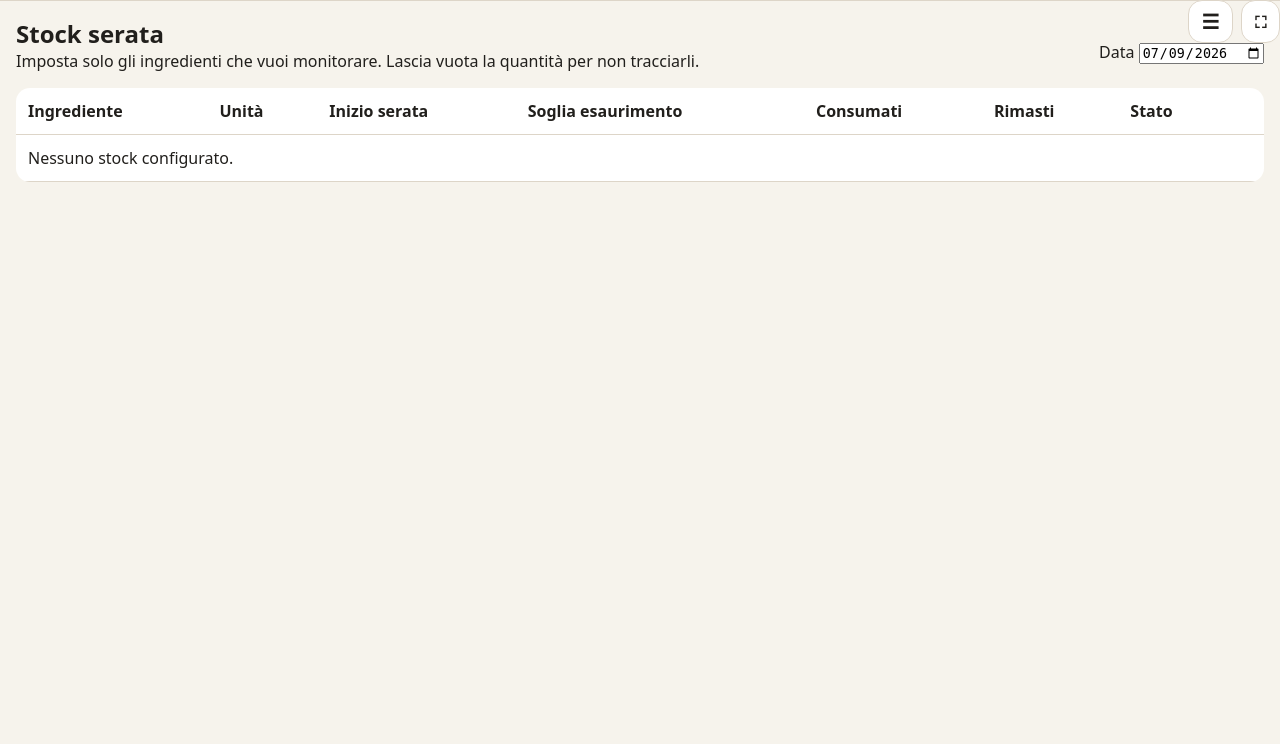
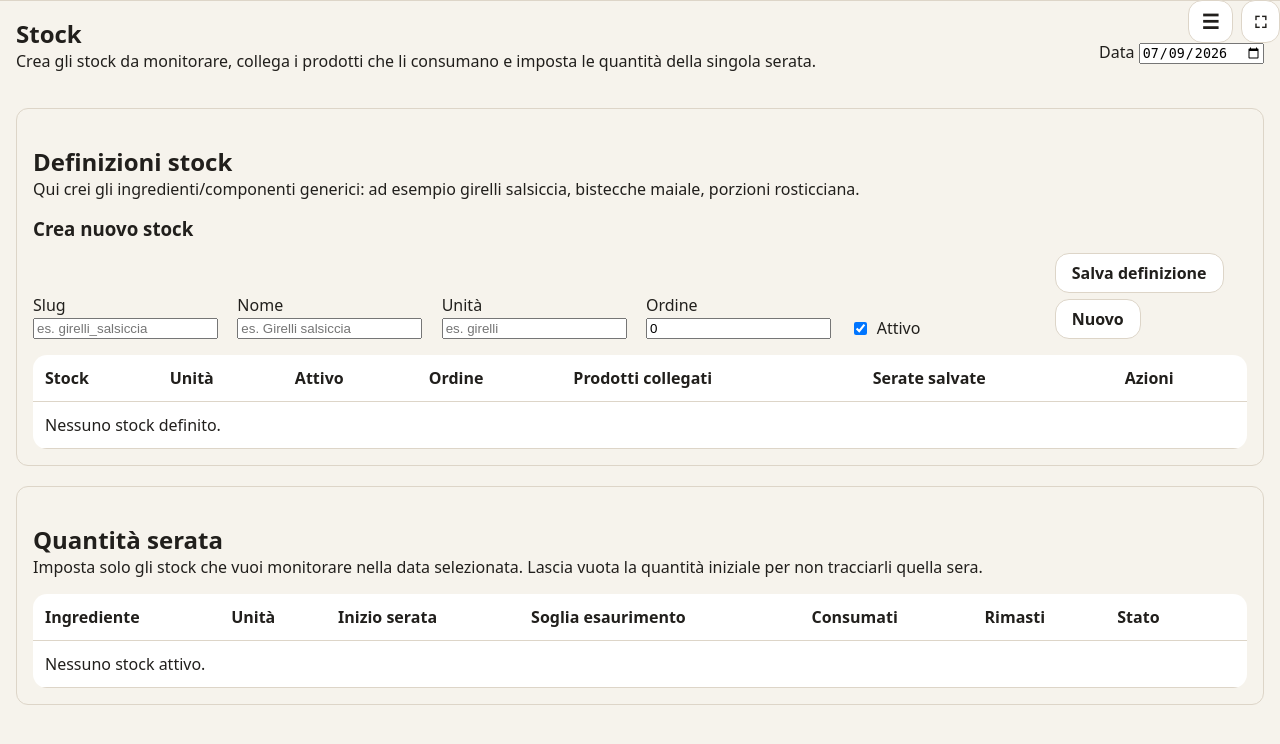
Before and after one commit to mugnozzo/msg3, a FastAPI app: page /settings/stock in a window 1280 px wide. Shown: the top 744 px of the page. Run offline with FastAPI, Linux system fonts and the light colour scheme; data comes from the database, SQL or seed files in the repository; data that the repository does not hold is empty.

Commit message:
Settings: added stock CRUD

```diff
--- a/app/static/css/settings.css
+++ b/app/static/css/settings.css
@@ -132,3 +132,44 @@ button.danger {
 .stock-status-low { background: #fff1c2; color: #7a5200; }
 .stock-status-insufficient { background: #f8dddd; color: #8c1d1d; }
 .stock-status-untracked { background: #e8e8e8; color: var(--muted); }
+
+.settings-panel {
+  margin-top: 1.25rem;
+  padding: 1rem;
+  border: 1px solid var(--border);
+  border-radius: 0.75rem;
+  background: var(--surface);
+}
+
+.stock-item-form {
+  display: grid;
+  grid-template-columns: repeat(auto-fit, minmax(180px, 1fr));
+  gap: 0.75rem;
+  align-items: end;
+  margin: 1rem 0;
+}
+
+.stock-item-form h3 {
+  grid-column: 1 / -1;
+  margin: 0;
+}
+
+.checkbox-label {
+  display: flex;
+  gap: 0.4rem;
+  align-items: center;
+}
+
+.form-actions,
+.actions-cell {
+  display: flex;
+  gap: 0.4rem;
+  flex-wrap: wrap;
+}
+
+#stock-usages-table input,
+#stock-table input,
+#stock-items-table input,
+.stock-item-form input {
+  max-width: 100%;
+}
--- a/app/static/js/settings-stock.js
+++ b/app/static/js/settings-stock.js
@@ -1,6 +1,23 @@
 const stockDateInput = document.querySelector('#stock-date');
 const stockStatus = document.querySelector('#stock-status');
+const stockForm = document.querySelector('#stock-item-form');
+const stockFormTitle = document.querySelector('#stock-form-title');
+const stockIdInput = document.querySelector('#stock-item-id');
+const stockSlugInput = document.querySelector('#stock-slug');
+const stockNameInput = document.querySelector('#stock-name');
+const stockUnitInput = document.querySelector('#stock-unit-name');
+const stockSortInput = document.querySelector('#stock-sort-order');
+const stockEnabledInput = document.querySelector('#stock-enabled');
+const resetStockFormButton = document.querySelector('#reset-stock-form');
+const usageSection = document.querySelector('#stock-usage-section');
+const usageTitle = document.querySelector('#stock-usage-title');
+const usageRows = document.querySelector('#stock-usage-rows');
+const saveUsagesButton = document.querySelector('#save-stock-usages');
+
 let stockItems = [];
+let allStockItems = [];
+let products = [];
+let selectedStockItemId = null;
 
 function escapeHtml(value) {
   return String(value || '')
@@ -23,11 +40,28 @@ function inputValue(item, field) {
   return value === null || value === undefined ? '' : String(value).replace('.', ',');
 }
 
+function setStatus(message) {
+  stockStatus.textContent = message || '';
+}
+
+async function fetchJson(url, options = {}) {
+  const response = await fetch(url, options);
+  if (!response.ok) throw new Error(await response.text());
+  return response.status === 204 ? null : response.json();
+}
+
+async function loadProducts() {
+  products = await fetchJson('/api/products/admin');
+}
+
+async function loadStockItems() {
+  allStockItems = await fetchJson('/api/stock/items?include_disabled=true');
+  renderStockDefinitions();
+}
+
 async function loadStock() {
   const dateParam = stockDateInput.value ? `?business_date=${encodeURIComponent(stockDateInput.value)}` : '';
-  const response = await fetch(`/api/stock/status${dateParam}`);
-  if (!response.ok) throw new Error(await response.text());
-  const data = await response.json();
+  const data = await fetchJson(`/api/stock/status${dateParam}`);
   stockDateInput.value = data.business_date;
   stockItems = data.items;
   renderStock();
@@ -46,7 +80,86 @@ function renderStock() {
       <td><span class="stock-status stock-status-${escapeHtml(item.status)}">${statusLabel(item.status)}</span></td>
       <td><button type="button" data-save-stock="${item.id}">Salva</button></td>
     </tr>
-  `).join('') || '<tr><td colspan="8">Nessuno stock configurato.</td></tr>';
+  `).join('') || '<tr><td colspan="8">Nessuno stock attivo.</td></tr>';
+}
+
+function renderStockDefinitions() {
+  const tbody = document.querySelector('#stock-items-table tbody');
+  tbody.innerHTML = allStockItems.map(item => `
+    <tr data-definition-id="${item.id}">
+      <td><strong>${escapeHtml(item.name)}</strong><br><small>${escapeHtml(item.slug)}</small></td>
+      <td>${escapeHtml(item.unit_name)}</td>
+      <td>${Number(item.enabled) ? 'Sì' : 'No'}</td>
+      <td>${escapeHtml(item.sort_order)}</td>
+      <td>${escapeHtml(item.usage_count || 0)}</td>
+      <td>${escapeHtml(item.configured_days || 0)}</td>
+      <td class="actions-cell">
+        <button type="button" data-edit-stock-item="${item.id}">Modifica</button>
+        <button type="button" data-edit-usages="${item.id}">Consumi</button>
+        <button type="button" data-toggle-stock-item="${item.id}" data-enabled="${Number(item.enabled) ? '0' : '1'}">${Number(item.enabled) ? 'Disattiva' : 'Attiva'}</button>
+        <button type="button" data-delete-stock-item="${item.id}">Elimina</button>
+      </td>
+    </tr>
+  `).join('') || '<tr><td colspan="7">Nessuno stock definito.</td></tr>';
+}
+
+function resetStockForm() {
+  stockFormTitle.textContent = 'Crea nuovo stock';
+  stockIdInput.value = '';
+  stockSlugInput.value = '';
+  stockNameInput.value = '';
+  stockUnitInput.value = '';
+  stockSortInput.value = '0';
+  stockEnabledInput.checked = true;
+}
+
+function editStockItem(stockItemId) {
+  const item = allStockItems.find(current => Number(current.id) === Number(stockItemId));
+  if (!item) return;
+  stockFormTitle.textContent = `Modifica: ${item.name}`;
+  stockIdInput.value = item.id;
+  stockSlugInput.value = item.slug;
+  stockNameInput.value = item.name;
+  stockUnitInput.value = item.unit_name;
+  stockSortInput.value = item.sort_order || 0;
+  stockEnabledInput.checked = Boolean(Number(item.enabled));
+}
+
+async function saveStockItem(event) {
+  event.preventDefault();
+  const stockItemId = stockIdInput.value;
+  const payload = {
+    slug: stockSlugInput.value.trim(),
+    name: stockNameInput.value.trim(),
+    unit_name: stockUnitInput.value.trim() || 'unità',
+    sort_order: Number(stockSortInput.value || 0),
+    enabled: stockEnabledInput.checked,
+  };
+  const url = stockItemId ? `/api/stock/items/${stockItemId}` : '/api/stock/items';
+  const method = stockItemId ? 'PUT' : 'POST';
+  await fetchJson(url, {
+    method,
+    headers: {'Content-Type': 'application/json'},
+    body: JSON.stringify(payload),
+  });
+  setStatus('Definizione stock salvata.');
+  resetStockForm();
+  await Promise.all([loadStockItems(), loadStock()]);
+}
+
+async function toggleStockItem(stockItemId, enabled) {
+  await fetchJson(`/api/stock/items/${stockItemId}/enabled?enabled=${enabled ? 'true' : 'false'}`, {method: 'PATCH'});
+  setStatus(enabled ? 'Stock attivato.' : 'Stock disattivato.');
+  await Promise.all([loadStockItems(), loadStock()]);
+}
+
+async function deleteStockItem(stockItemId) {
+  const item = allStockItems.find(current => Number(current.id) === Number(stockItemId));
+  const ok = window.confirm(`Eliminare lo stock "${item ? item.name : stockItemId}"?\n\nNota: gli stock con storico o associazioni prodotto non vengono eliminati; vanno disattivati.`);
+  if (!ok) return;
+  await fetchJson(`/api/stock/items/${stockItemId}`, {method: 'DELETE'});
+  setStatus('Stock eliminato.');
+  await Promise.all([loadStockItems(), loadStock()]);
 }
 
 async function saveStock(stockItemId) {
@@ -56,26 +169,88 @@ async function saveStock(stockItemId) {
     initial_quantity: row.querySelector('.stock-initial').value.trim() || null,
     warning_threshold: row.querySelector('.stock-threshold').value.trim() || null,
   };
-  const response = await fetch(`/api/stock/items/${stockItemId}/day`, {
+  await fetchJson(`/api/stock/items/${stockItemId}/day`, {
     method: 'PUT',
     headers: {'Content-Type': 'application/json'},
     body: JSON.stringify(payload),
   });
-  if (!response.ok) throw new Error(await response.text());
-  stockStatus.textContent = 'Stock salvato.';
+  setStatus('Stock serata salvato.');
   await loadStock();
 }
 
+async function editUsages(stockItemId) {
+  selectedStockItemId = Number(stockItemId);
+  const item = allStockItems.find(current => Number(current.id) === selectedStockItemId);
+  usageTitle.textContent = item ? `Consumi prodotto → ${item.name}` : 'Consumi prodotto';
+  const usages = await fetchJson(`/api/stock/items/${selectedStockItemId}/usages`);
+  const usageByProductId = new Map(usages.map(usage => [Number(usage.product_id), usage.quantity_display]));
+  usageRows.innerHTML = products.map(product => {
+    const value = usageByProductId.get(Number(product.id)) || '';
+    return `
+      <tr>
+        <td><strong>${escapeHtml(product.name)}</strong><br><small>${escapeHtml(product.slug)} · ${escapeHtml(product.category_name || '')}</small></td>
+        <td><input class="usage-quantity" data-product-id="${product.id}" inputmode="decimal" value="${escapeHtml(value)}" placeholder="vuoto = non consuma"></td>
+      </tr>
+    `;
+  }).join('');
+  usageSection.hidden = false;
+}
+
+async function saveUsages() {
+  if (!selectedStockItemId) return;
+  const usages = Array.from(document.querySelectorAll('.usage-quantity'))
+    .map(input => ({product_id: Number(input.dataset.productId), quantity: input.value.trim()}))
+    .filter(usage => usage.quantity !== '');
+  await fetchJson(`/api/stock/items/${selectedStockItemId}/usages`, {
+    method: 'PUT',
+    headers: {'Content-Type': 'application/json'},
+    body: JSON.stringify({usages}),
+  });
+  setStatus('Associazioni prodotto-stock salvate.');
+  await Promise.all([loadStockItems(), loadStock()]);
+}
+
 document.addEventListener('click', event => {
-  const button = event.target.closest('[data-save-stock]');
-  if (!button) return;
-  saveStock(Number(button.dataset.saveStock)).catch(error => {
-    stockStatus.textContent = `Errore: ${error.message}`;
-  });
+  const saveNightButton = event.target.closest('[data-save-stock]');
+  if (saveNightButton) {
+    saveStock(Number(saveNightButton.dataset.saveStock)).catch(error => setStatus(`Errore: ${error.message}`));
+    return;
+  }
+
+  const editButton = event.target.closest('[data-edit-stock-item]');
+  if (editButton) {
+    editStockItem(Number(editButton.dataset.editStockItem));
+    return;
+  }
+
+  const toggleButton = event.target.closest('[data-toggle-stock-item]');
+  if (toggleButton) {
+    toggleStockItem(Number(toggleButton.dataset.toggleStockItem), toggleButton.dataset.enabled === '1')
+      .catch(error => setStatus(`Errore: ${error.message}`));
+    return;
+  }
+
+  const deleteButton = event.target.closest('[data-delete-stock-item]');
+  if (deleteButton) {
+    deleteStockItem(Number(deleteButton.dataset.deleteStockItem)).catch(error => setStatus(`Errore: ${error.message}`));
+    return;
+  }
+
+  const usageButton = event.target.closest('[data-edit-usages]');
+  if (usageButton) {
+    editUsages(Number(usageButton.dataset.editUsages)).catch(error => setStatus(`Errore: ${error.message}`));
+  }
 });
 
-stockDateInput.addEventListener('change', () => {
-  loadStock().catch(error => stockStatus.textContent = `Errore: ${error.message}`);
+stockForm.addEventListener('submit', event => {
+  saveStockItem(event).catch(error => setStatus(`Errore: ${error.message}`));
 });
 
-loadStock().catch(error => stockStatus.textContent = `Errore: ${error.message}`);
+resetStockFormButton.addEventListener('click', resetStockForm);
+saveUsagesButton.addEventListener('click', () => saveUsages().catch(error => setStatus(`Errore: ${error.message}`)));
+
+stockDateInput.addEventListener('change', () => {
+  loadStock().catch(error => setStatus(`Errore: ${error.message}`));
+});
+
+Promise.all([loadProducts(), loadStockItems(), loadStock()]).catch(error => setStatus(`Errore: ${error.message}`));
--- a/app/templates/settings_stock.html
+++ b/app/templates/settings_stock.html
@@ -5,13 +5,77 @@
 <section class="settings-stock">
   <div class="settings-header">
     <div>
-      <h1>Stock serata</h1>
-      <p class="page-subtitle">Imposta solo gli ingredienti che vuoi monitorare. Lascia vuota la quantità per non tracciarli.</p>
+      <h1>Stock</h1>
+      <p class="page-subtitle">Crea gli stock da monitorare, collega i prodotti che li consumano e imposta le quantità della singola serata.</p>
     </div>
     <label>Data
       <input id="stock-date" type="date">
     </label>
   </div>
+
+  <section class="settings-panel">
+    <h2>Definizioni stock</h2>
+    <p class="page-subtitle">Qui crei gli ingredienti/componenti generici: ad esempio girelli salsiccia, bistecche maiale, porzioni rosticciana.</p>
+
+    <form id="stock-item-form" class="stock-item-form">
+      <h3 id="stock-form-title">Crea nuovo stock</h3>
+      <input id="stock-item-id" type="hidden">
+      <label>Slug
+        <input id="stock-slug" type="text" placeholder="es. girelli_salsiccia" required>
+      </label>
+      <label>Nome
+        <input id="stock-name" type="text" placeholder="es. Girelli salsiccia" required>
+      </label>
+      <label>Unità
+        <input id="stock-unit-name" type="text" placeholder="es. girelli">
+      </label>
+      <label>Ordine
+        <input id="stock-sort-order" type="number" value="0">
+      </label>
+      <label class="checkbox-label">
+        <input id="stock-enabled" type="checkbox" checked>
+        Attivo
+      </label>
+      <div class="form-actions">
+        <button type="submit">Salva definizione</button>
+        <button id="reset-stock-form" type="button">Nuovo</button>
+      </div>
+    </form>
+
+    <table class="table" id="stock-items-table">
+      <thead>
+        <tr>
+          <th>Stock</th>
+          <th>Unità</th>
+          <th>Attivo</th>
+          <th>Ordine</th>
+          <th>Prodotti collegati</th>
+          <th>Serate salvate</th>
+          <th>Azioni</th>
+        </tr>
+      </thead>
+      <tbody></tbody>
+    </table>
+  </section>
+
+  <section id="stock-usage-section" class="settings-panel" hidden>
+    <h2 id="stock-usage-title">Consumi prodotto</h2>
+    <p class="page-subtitle">Inserisci quanto stock viene consumato da 1 unità venduta del prodotto. Lascia vuoto se il prodotto non consuma quello stock.</p>
+    <table class="table" id="stock-usages-table">
+      <thead>
+        <tr>
+          <th>Prodotto</th>
+          <th>Quantità consumata per prodotto venduto</th>
+        </tr>
+      </thead>
+      <tbody id="stock-usage-rows"></tbody>
+    </table>
+    <button id="save-stock-usages" type="button">Salva consumi</button>
+  </section>
+
+  <section class="settings-panel">
+    <h2>Quantità serata</h2>
+    <p class="page-subtitle">Imposta solo gli stock che vuoi monitorare nella data selezionata. Lascia vuota la quantità iniziale per non tracciarli quella sera.</p>
 
     <table class="table" id="stock-table">
       <thead>
@@ -28,6 +92,8 @@
       </thead>
       <tbody></tbody>
     </table>
+  </section>
+
   <p id="stock-status" class="status"></p>
 </section>
 <script src="/static/js/settings-stock.js"></script>
```
Also changed, not shown: app/routes/api_stock.py (+186 -3 lines), README.md. Lines whose indentation alone changed are shown as unchanged.
